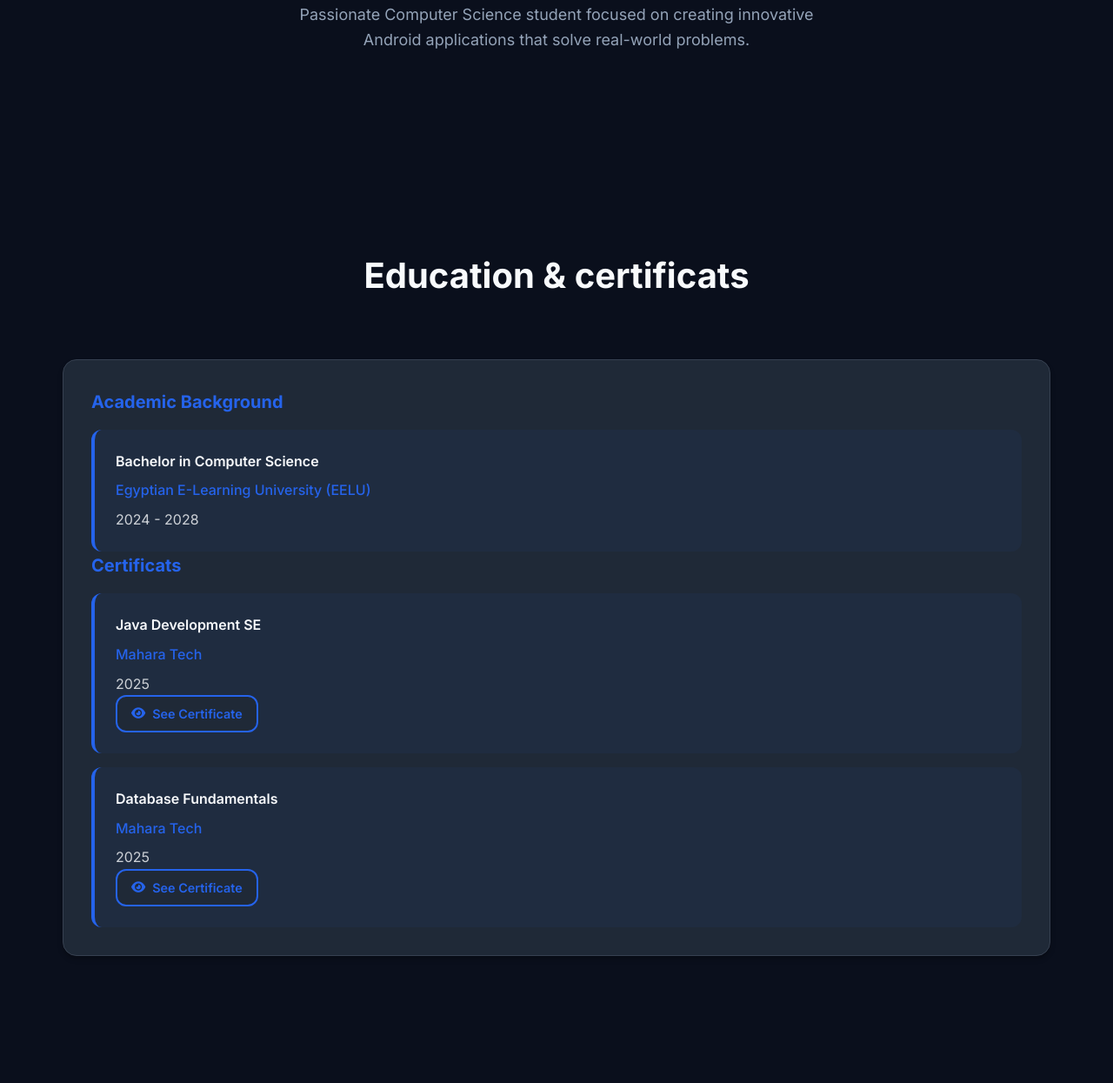
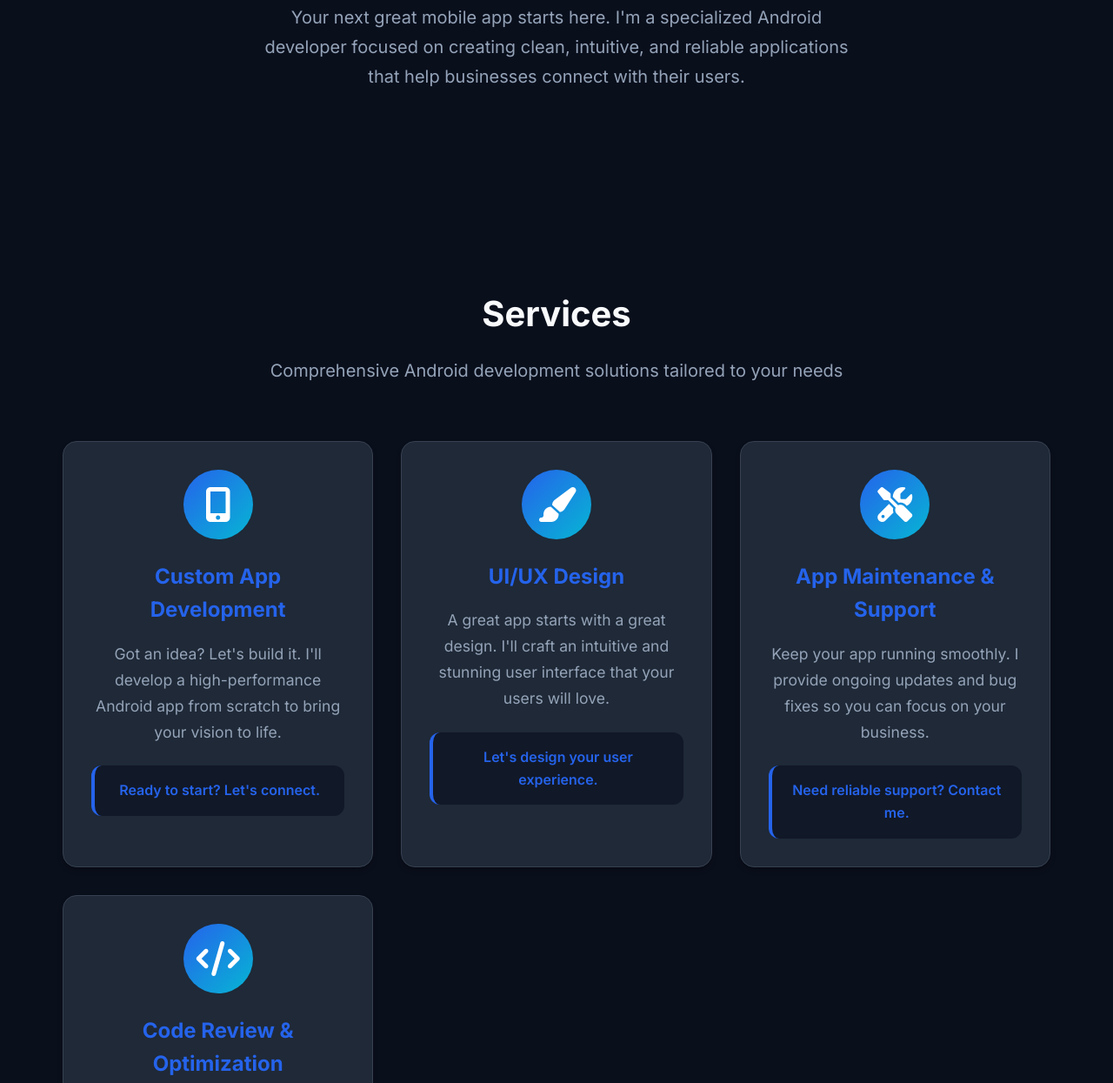
Before and after one commit to Mahmoud12344/Mahmoud_Mohsen, a website: page index.html in a window 1280 px wide. Shown: the part 957-2202 px from the top of the page at 87% size. Drawn offline with Linux system fonts and the light colour scheme.

Commit message:
edited the abou me section and make the text more redable

```diff
--- a/css/base.css
+++ b/css/base.css
@@ -49,10 +49,12 @@ body {
 }
 
 .section-subtitle {
-    font-size: 1.125rem;
-    max-width: 600px;
+    font-size: 1.25rem;
+    max-width: 700px;
     margin: 0 auto;
     color: var(--text-light-muted);
+    line-height: 1.7;
+    font-weight: 400;
 }
 
 .theme-dark .section-subtitle {
--- a/css/footer.css
+++ b/css/footer.css
@@ -6,6 +6,9 @@
     background: var(--bg-light-secondary);
     border-color: var(--border-light);
     color: var(--text-light-muted);
+    font-size: 1.05rem;
+    line-height: 1.6;
+    font-weight: 400;
 }
 
 .theme-dark .footer {
--- a/css/gallery.css
+++ b/css/gallery.css
@@ -354,9 +354,11 @@
     display: flex;
     align-items: center;
     gap: 0.5rem;
-    font-size: 0.85rem;
+    font-size: 0.95rem;
     color: var(--text-light-muted);
     padding: 0.25rem 0;
+    line-height: 1.6;
+    font-weight: 400;
 }
 
 .theme-dark .features-list li {
--- a/css/hero.css
+++ b/css/hero.css
@@ -75,10 +75,12 @@
 }
 
 .hero-subtitle {
-    font-size: 1.25rem;
+    font-size: 1.375rem;
     margin-bottom: 2rem;
     animation: slideInLeft 1s ease-out .4s both;
     color: var(--text-light-muted);
+    line-height: 1.6;
+    font-weight: 400;
 }
 
 .theme-dark .hero-subtitle {
--- a/css/main.css
+++ b/css/main.css
@@ -4,6 +4,7 @@
 @import url('navbar.css');
 @import url('hero.css');
 @import url('components.css');
+@import url('services.css');
 @import url('skills.css');
 @import url('projects.css');
 @import url('gallery.css');
--- a/css/projects.css
+++ b/css/projects.css
@@ -40,6 +40,14 @@
 
 .project-description {
     margin-bottom: 1rem;
+    font-size: 1.05rem;
+    line-height: 1.6;
+    color: var(--text-light-muted);
+    font-weight: 400;
+}
+
+.theme-dark .project-description {
+    color: var(--text-dark-muted);
 }
 
 .project-tech {
--- /dev/null
+++ b/css/services.css
@@ -0,0 +1,139 @@
+/* SERVICES */
+.services-grid {
+    display: grid;
+    grid-template-columns: repeat(auto-fit, minmax(300px, 1fr));
+    gap: 2rem;
+}
+
+.service-card {
+    text-align: center;
+    position: relative;
+    transition: all 0.3s cubic-bezier(0.175, 0.885, 0.32, 1.275);
+    border: 1px solid var(--border-light);
+    background: var(--surface-light);
+}
+
+.theme-dark .service-card {
+    border-color: var(--border-dark);
+    background: var(--surface-dark);
+}
+
+.service-card::before {
+    content: '';
+    position: absolute;
+    top: 0;
+    left: 0;
+    right: 0;
+    height: 4px;
+    background: var(--gradient-primary);
+    border-radius: var(--radius-lg) var(--radius-lg) 0 0;
+    opacity: 0;
+    transition: opacity 0.3s ease;
+}
+
+.service-card:hover::before {
+    opacity: 1;
+}
+
+.service-card:hover {
+    transform: translateY(-8px);
+    box-shadow: 0 20px 40px rgba(0, 0, 0, 0.1);
+}
+
+.theme-dark .service-card:hover {
+    box-shadow: 0 20px 40px rgba(0, 0, 0, 0.3);
+}
+
+.service-icon {
+    width: 80px;
+    height: 80px;
+    margin: 0 auto 1.5rem;
+    display: flex;
+    align-items: center;
+    justify-content: center;
+    font-size: 2.5rem;
+    border-radius: 50%;
+    background: var(--gradient-primary);
+    color: white;
+    transition: all 0.3s ease;
+}
+
+.service-card:hover .service-icon {
+    transform: scale(1.1);
+    box-shadow: 0 10px 25px rgba(37, 99, 235, 0.3);
+}
+
+.service-title {
+    font-size: 1.5rem;
+    font-weight: 700;
+    margin-bottom: 1rem;
+    color: var(--primary);
+    transition: color 0.3s ease;
+}
+
+.service-card:hover .service-title {
+    color: var(--secondary);
+}
+
+.service-description {
+    font-size: 1.1rem;
+    line-height: 1.7;
+    margin-bottom: 1.5rem;
+    color: var(--text-light-muted);
+    font-weight: 400;
+}
+
+.theme-dark .service-description {
+    color: var(--text-dark-muted);
+}
+
+.service-cta {
+    padding: 1rem;
+    background: var(--bg-light-secondary);
+    border-radius: var(--radius);
+    border-left: 4px solid var(--primary);
+    transition: all 0.3s ease;
+}
+
+.theme-dark .service-cta {
+    background: var(--bg-dark-secondary);
+}
+
+.service-card:hover .service-cta {
+    background: var(--primary);
+    transform: translateY(-2px);
+}
+
+.service-cta-text {
+    font-size: 1rem;
+    font-weight: 600;
+    color: var(--primary);
+    transition: color 0.3s ease;
+    line-height: 1.5;
+}
+
+.service-card:hover .service-cta-text {
+    color: white;
+}
+
+/* RESPONSIVE SERVICES */
+@media (max-width: 768px) {
+    .services-grid {
+        grid-template-columns: 1fr;
+        gap: 1.5rem;
+    }
+
+    .service-icon {
+        width: 70px;
+        height: 70px;
+        font-size: 2rem;
+    }
+
+    .service-title {
+        font-size: 1.3rem;
+    }
+
+    .service-description {
+        font-size: 0.95rem;
+    }
+}
--- a/css/skills.css
+++ b/css/skills.css
@@ -42,8 +42,10 @@
 }
 
 .skill-description {
-    font-size: .95rem;
+    font-size: 1.05rem;
     color: var(--text-light-muted);
+    line-height: 1.6;
+    font-weight: 400;
 }
 
 .theme-dark .skill-description {
--- a/index.html
+++ b/index.html
@@ -21,6 +21,7 @@
             <ul class="nav-links">
                 <li><a href="#home" class="active">Home</a></li>
                 <li><a href="#about">About</a></li>
+                <li><a href="#services">Services</a></li>
                 <li><a href="#education">Education</a></li>
                 <li><a href="#experience">Experience</a></li>
                 <li><a href="#skills">Skills & Technologies</a></li>
@@ -69,8 +70,62 @@
         <div class="container">
             <div class="section-header">
                 <h2 class="section-title">About Me</h2>
-                <p class="section-subtitle">Passionate Computer Science student focused on creating innovative Android
-                    applications that solve real-world problems.</p>
+                <p class="section-subtitle">Your next great mobile app starts here. I'm a specialized Android developer focused on creating clean, intuitive, and reliable applications that help businesses connect with their users.</p>
+            </div>
+        </div>
+    </section>
+
+    <!-- Services -->
+    <section id="services" class="section">
+        <div class="container">
+            <div class="section-header">
+                <h2 class="section-title">Services</h2>
+                <p class="section-subtitle">Comprehensive Android development solutions tailored to your needs</p>
+            </div>
+            <div class="services-grid">
+                <div class="service-card card">
+                    <div class="service-icon">
+                        <i class="fas fa-mobile-alt"></i>
+                    </div>
+                    <h3 class="service-title">Custom App Development</h3>
+                    <p class="service-description">Got an idea? Let's build it. I'll develop a high-performance Android app from scratch to bring your vision to life.</p>
+                    <div class="service-cta">
+                        <span class="service-cta-text">Ready to start? Let's connect.</span>
+                    </div>
+                </div>
+
+                <div class="service-card card">
+                    <div class="service-icon">
+                        <i class="fas fa-paint-brush"></i>
+                    </div>
+                    <h3 class="service-title">UI/UX Design</h3>
+                    <p class="service-description">A great app starts with a great design. I'll craft an intuitive and stunning user interface that your users will love.</p>
+                    <div class="service-cta">
+                        <span class="service-cta-text">Let's design your user experience.</span>
+                    </div>
+                </div>
+
+                <div class="service-card card">
+                    <div class="service-icon">
+                        <i class="fas fa-tools"></i>
+                    </div>
+                    <h3 class="service-title">App Maintenance & Support</h3>
+                    <p class="service-description">Keep your app running smoothly. I provide ongoing updates and bug fixes so you can focus on your business.</p>
+                    <div class="service-cta">
+                        <span class="service-cta-text">Need reliable support? Contact me.</span>
+                    </div>
+                </div>
+
+                <div class="service-card card">
+                    <div class="service-icon">
+                        <i class="fas fa-code"></i>
+                    </div>
+                    <h3 class="service-title">Code Review & Optimization</h3>
+                    <p class="service-description">Is your app slow or buggy? I'll review your codebase to improve performance, security, and maintainability.</p>
+                    <div class="service-cta">
+                        <span class="service-cta-text">Let's make your app better.</span>
+                    </div>
+                </div>
             </div>
         </div>
     </section>
@@ -89,7 +144,7 @@
                         <h4 style="font-weight:600;margin-bottom:.5rem">Bachelor in Computer Science</h4>
                         <p style="color:var(--primary);font-weight:500;margin-bottom:.5rem">Egyptian E-Learning
                             University (EELU)</p>
-                        <p style="margin:0;opacity:.8">2024 - 2028</p>
+                        <p style="margin:0;opacity:.8;font-size:1.05rem;line-height:1.6">2024 - 2028</p>
                     </div>
                 </div>
                 <!-- the cirts -->
@@ -98,7 +153,7 @@
                     style="padding:1.5rem;border-left:4px solid var(--primary);background:rgba(37,99,235,.05);border-radius:var(--radius)">
                     <h4 style="font-weight:600;margin-bottom:.5rem">Java Development SE</h4>
                     <p style="color:var(--primary);font-weight:500;margin-bottom:.5rem">Mahara Tech</p>
-                    <p style="margin:0;opacity:.8">2025</p>
+                    <p style="margin:0;opacity:.8;font-size:1.05rem;line-height:1.6">2025</p>
                     <a href="assets/documents/Course_Java-SE.pdf" class="btn btn-outline" target="_blank"
                         rel="noopener noreferrer" style="font-size: 0.9rem; padding: 0.5rem 1rem;">
                         <i class="fas fa-eye"></i> See Certificate
@@ -110,7 +165,7 @@
                     style="padding:1.5rem;border-left:4px solid var(--primary);background:rgba(37,99,235,.05);border-radius:var(--radius)">
                     <h4 style="font-weight:600;margin-bottom:.5rem">Database Fundamentals </h4>
                     <p style="color:var(--primary);font-weight:500;margin-bottom:.5rem">Mahara Tech</p>
-                    <p style="margin:0;opacity:.8">2025</p>
+                    <p style="margin:0;opacity:.8;font-size:1.05rem;line-height:1.6">2025</p>
                     <a href="assets/documents/SQL_DataBase.pdf" class="btn btn-outline" target="_blank"
                         rel="noopener noreferrer" style="font-size: 0.9rem; padding: 0.5rem 1rem;">
                         <i class="fas fa-eye"></i> See Certificate
@@ -133,7 +188,7 @@
                         <h4 style="font-weight:600;margin-bottom:.5rem">Android Mobile App Development Internship</h4>
                         <p style="color:var(--primary);font-weight:500;margin-bottom:.5rem">Digital Egyptian Pioneers
                             Initiative (DEPI)</p>
-                        <p style="margin:0;opacity:.8">2024</p>
+                        <p style="margin:0;opacity:.8;font-size:1.05rem;line-height:1.6">2024</p>
                     </div>
                 </div>
             </div>
```
Also changed, not shown: css/contact.css (+7 -3 lines).
